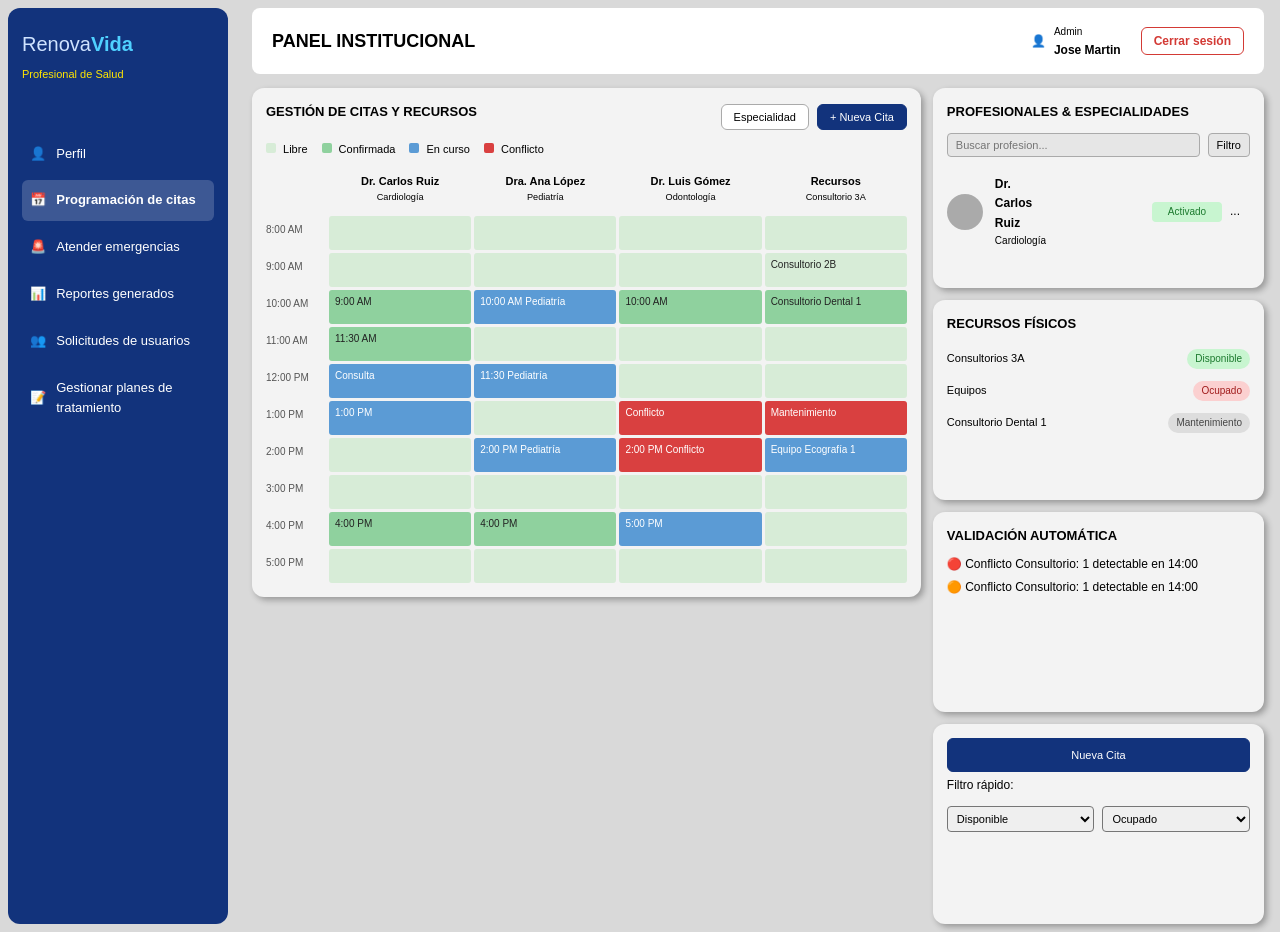
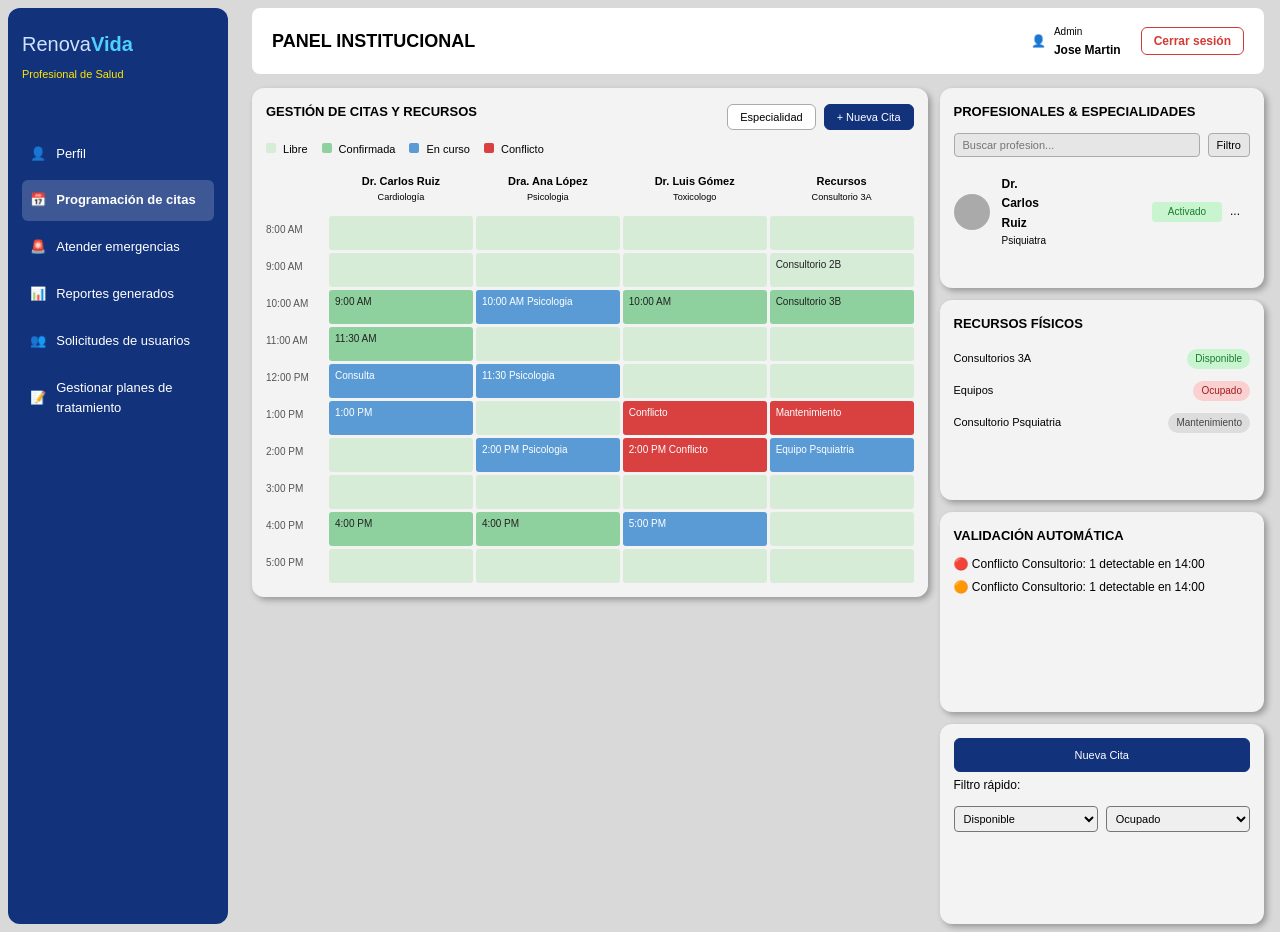
Before and after one commit to santiagoimbachi5-afk/RenovaVida, a React (Vite) app in the folder RenovaVida/: page /profesional/citas in a window 1280 px wide. Built offline with nearby package versions, Linux system fonts and the light colour scheme.

Commit message:
Update ProgramacionCitas.jsx

```diff
--- a/RenovaVida/src/pages/profesional/ProgramacionCitas.jsx
+++ b/RenovaVida/src/pages/profesional/ProgramacionCitas.jsx
@@ -19,21 +19,21 @@ const columnas = [
     ],
   },
   {
-    nombre: "Dra. Ana López", detalle: "Pediatría",
+    nombre: "Dra. Ana López", detalle: "Psicologia",
     celdas: [
       { tipo: "libre" }, { tipo: "libre" },
-      { tipo: "azul", texto: "10:00 AM Pediatría" },
+      { tipo: "azul", texto: "10:00 AM Psicologia" },
       { tipo: "libre" },
-      { tipo: "azul", texto: "11:30 Pediatría" },
+      { tipo: "azul", texto: "11:30 Psicologia" },
       { tipo: "libre" },
-      { tipo: "azul", texto: "2:00 PM Pediatría" },
+      { tipo: "azul", texto: "2:00 PM Psicologia" },
       { tipo: "libre" },
       { tipo: "verde", texto: "4:00 PM" },
       { tipo: "libre" },
     ],
   },
   {
-    nombre: "Dr. Luis Gómez", detalle: "Odontología",
+    nombre: "Dr. Luis Gómez", detalle: "Toxicologo",
     celdas: [
       { tipo: "libre" }, { tipo: "libre" },
       {
@@ -41,11 +41,11 @@ const columnas = [
         texto: "10:00 AM",
         info: {
           paciente: "JUAN PÉREZ",
-          especialidad: "ODONTOLOGÍA",
+          especialidad: "Toxicologo",
           hora: "10:00 AM - 11:00 AM",
           profesional: "DR. RAMÍREZ (Auto-Asignado)",
-          consultorio: "DENTAL 1",
-          equipo: "KIT ODONTOLÓGICO BÁSICO",
+          consultorio: "B1",
+          equipo: "Consulta Toxicologia",
         },
       },
       { tipo: "libre" }, { tipo: "libre" },
@@ -61,10 +61,10 @@ const columnas = [
     celdas: [
       { tipo: "libre" },
       { tipo: "libre", texto: "Consultorio 2B" },
-      { tipo: "verde", texto: "Consultorio Dental 1" },
+      { tipo: "verde", texto: "Consultorio 3B" },
       { tipo: "libre" }, { tipo: "libre" },
       { tipo: "rojo", texto: "Mantenimiento" },
-      { tipo: "azul", texto: "Equipo Ecografía 1" },
+      { tipo: "azul", texto: "Equipo Psquiatria" },
       { tipo: "libre" }, { tipo: "libre" }, { tipo: "libre" },
     ],
   },
@@ -73,7 +73,7 @@ const columnas = [
 const recursos = [
   { nombre: "Consultorios 3A", estado: "Disponible", clase: "verde" },
   { nombre: "Equipos", estado: "Ocupado", clase: "rojo" },
-  { nombre: "Consultorio Dental 1", estado: "Mantenimiento", clase: "gris" },
+  { nombre: "Consultorio Psquiatria", estado: "Mantenimiento", clase: "gris" },
 ];
 
 function ProgramacionCitas() {
@@ -146,7 +146,7 @@ function ProgramacionCitas() {
             <div className="foto"></div>
             <div className="profesional-datos">
               <b>Dr. Carlos Ruiz</b>
-              <small>Cardiología</small>
+              <small>Psiquiatra</small>
             </div>
             <span></span>
             <span className="estado">Activado</span>
```
